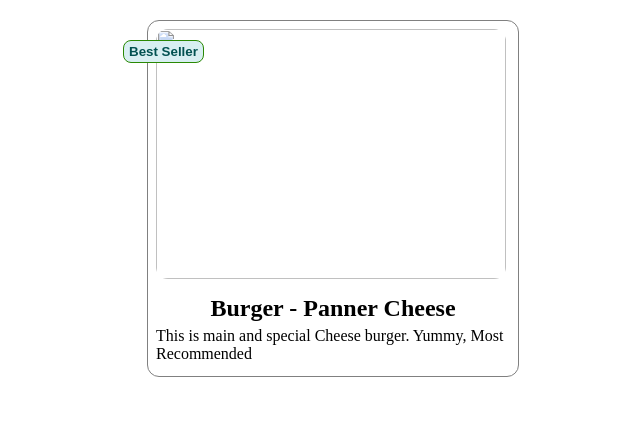
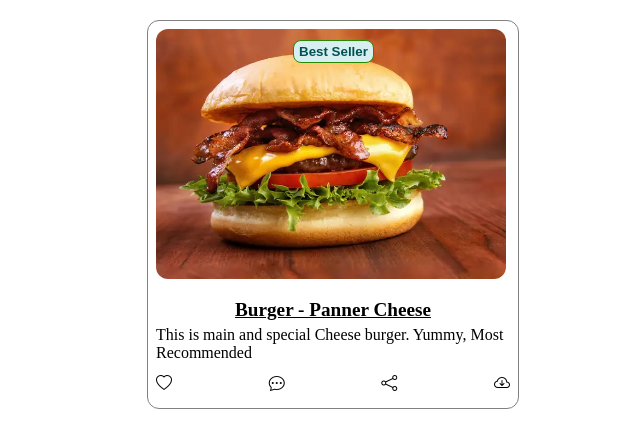
Before and after one commit to surajghumare55/menu-item, a plain HTML site: page index.html in a window 1280 px wide. Shown: the whole page, without its empty margins (307-947 px from the left). Drawn offline with nearby package versions, Linux system fonts and the light colour scheme.

Commit message:
PSA-3456: Buttons to develop - like, message, forward and save
PSA-3456: Buttons to develop - like, message, forward and save

```diff
--- a/index.html
+++ b/index.html
@@ -9,7 +9,7 @@
   <body>
     <div class="main-division">
       <section id="item-photo">
-        <img src="assets/burger-paneer.jpg" alt="" />
+        <img src="assets/image.png" alt="" />
 
         <button type="button" id="best-seller">Best Seller</button>
       </section>
@@ -19,6 +19,12 @@
 
         <p>This is main and special Cheese burger. Yummy, Most Recommended</p>
       </section>
+      <section id="card-button">
+        <i class="bi bi-heart"></i>
+        <i class="bi bi-chat-dots"></i>
+        <i class="bi bi-share"></i>
+        <i class="bi bi-cloud-arrow-down"></i>
+      </section>
     </div>
   </body>
 </html>
--- a/style.css
+++ b/style.css
@@ -1,3 +1,8 @@
+
+/* bootstrap link */
+
+@import url("https://cdn.jsdelivr.net/npm/bootstrap-icons@1.11.3/font/bootstrap-icons.min.css");
+
 /* body{
 
             background-image: url(assets/developer.png);
@@ -52,7 +57,7 @@
 
             top: 40px;
 
-            left: 430px;
+            left: 600px;
 
           }
 
@@ -70,6 +75,10 @@
 
             text-align: center;
 
+            text-decoration: underline;
+
+            font-size: larger;
+
           }
 
           #item-desc p {
@@ -79,3 +88,11 @@
             margin-bottom: 5px;
 
           }
+        #card-button{
+          display: flex;
+          justify-content: space-between;
+          padding-bottom: 15px;
+          padding-right: 8px;
+          padding-left: 8px;
+
+        }
```
Also changed, not shown: assets/image.png (added).
